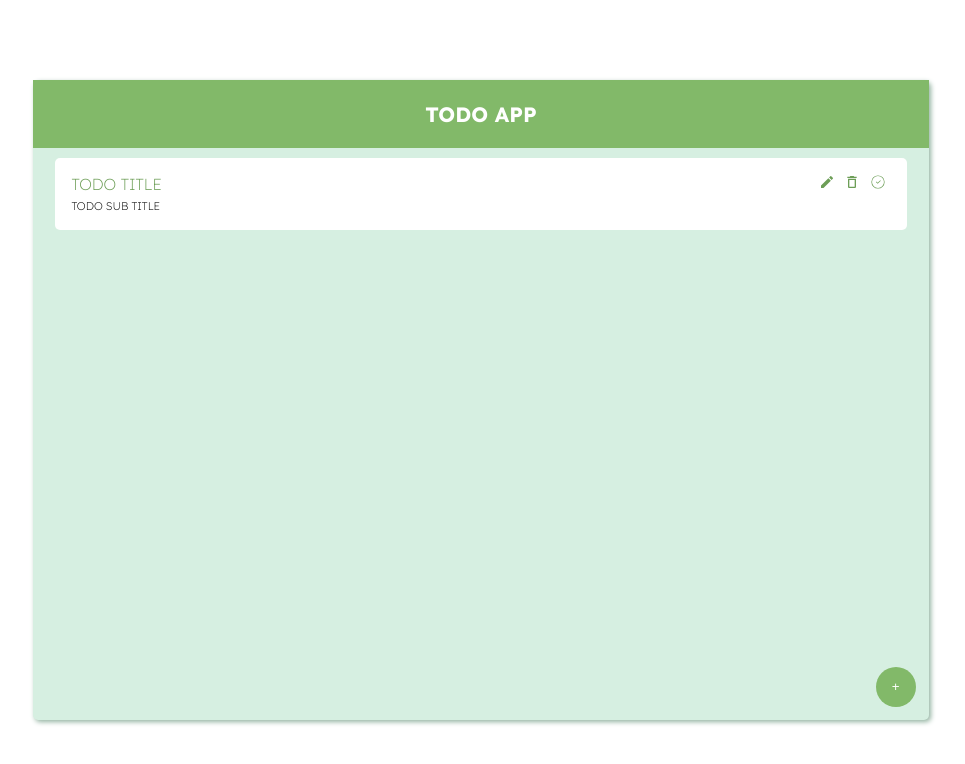
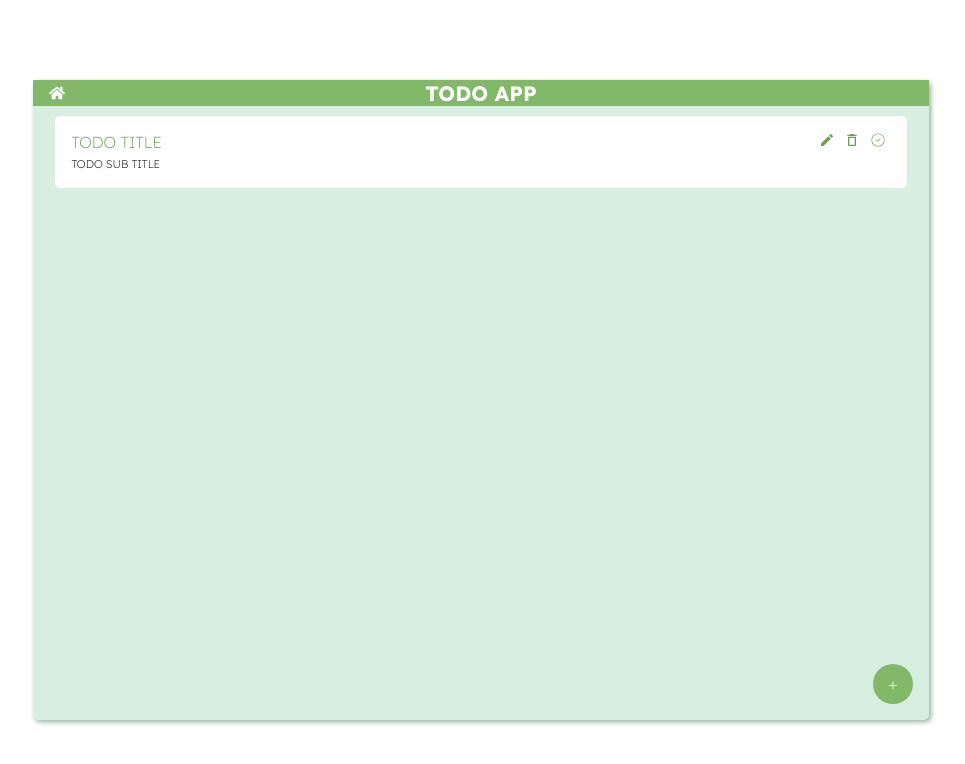
Before and after one commit to CharlesNeres/react-todolist, a React (Create React App) app: page / in a window 1280 px wide. Shown: the top 764 px of the page, without its empty margins (159-1124 px from the left). Built offline with nearby package versions, Linux system fonts and the light colour scheme; a web font is replaced by a local one.

Commit message:
add some style and inserted Link component

```diff
--- a/package.json
+++ b/package.json
@@ -9,6 +9,7 @@
     "react": "^18.3.1",
     "react-dom": "^18.3.1",
     "react-icons": "^5.3.0",
+    "react-router-dom": "^6.27.0",
     "react-scripts": "5.0.1",
     "web-vitals": "^2.1.4"
   },
--- a/src/App.css
+++ b/src/App.css
@@ -18,14 +18,26 @@
   flex-direction: column;
 }
 
+.App header {
+  background-color: #82b969;
+  text-align: center;
+  position: relative;
+}
+
 .App h1 {
-  background-color: #82b969;
   text-transform: uppercase;
   text-align: center;
   font-size: 130%;
   color: white;
   flex: 0 0 100px;
-  padding: 1em;
+  display: inline-block;
+}
+
+.App .home {
+  position: absolute;
+  left: 1em;
+  top: 5px;
+  color: white;
 }
 
 .App main {
@@ -74,7 +86,7 @@ main .task-actions span {
   flex-direction: row-reverse;
 }
 
-.App footer button {
+.App footer .btn {
   background-color: #82b969;
   color: white;
   width: 2.5rem;
@@ -87,8 +99,12 @@ main .task-actions span {
   border: none;
   margin: 1em;
   cursor: pointer;
+  display: flex;
+  justify-content: center;
+  align-items: center;
+  text-decoration: none;
 }
 
-.App footer button:hover {
-  background-color: #6d9e57;
+.App footer .btn:hover {
+  background-color: #547943;
 }
--- a/src/components/Footer.jsx
+++ b/src/components/Footer.jsx
@@ -1,7 +1,11 @@
+import { Link } from "react-router-dom";
+
 function Footer() {
   return (
     <footer>
-      <button>+</button>
+      <Link to="add-task/" className="btn">
+        +
+      </Link>
     </footer>
   );
 }
--- a/src/components/Header.jsx
+++ b/src/components/Header.jsx
@@ -1,6 +1,11 @@
+import { Link } from "react-router-dom";
+import { FaHome } from "react-icons/fa";
 function Header() {
   return (
     <header>
+      <Link className="home" to="/">
+        <FaHome />
+      </Link>
       <h1>todo app</h1>
     </header>
   );
--- a/src/index.js
+++ b/src/index.js
@@ -2,10 +2,23 @@ import React from "react";
 import ReactDOM from "react-dom/client";
 import "./index.css";
 import App from "./App";
+import AddTask from "./components/AddTask";
+import { createBrowserRouter, RouterProvider } from "react-router-dom";
+
+const router = createBrowserRouter([
+  {
+    path: "/",
+    element: <App />,
+  },
+  {
+    path: "add-task/",
+    element: <AddTask />,
+  },
+]);
 
 const root = ReactDOM.createRoot(document.getElementById("root"));
 root.render(
   <React.StrictMode>
-    <App />
+    <RouterProvider router={router} />
   </React.StrictMode>
 );
```
Also changed, not shown: 1 other file (tests, documents, lock files or other folders).
